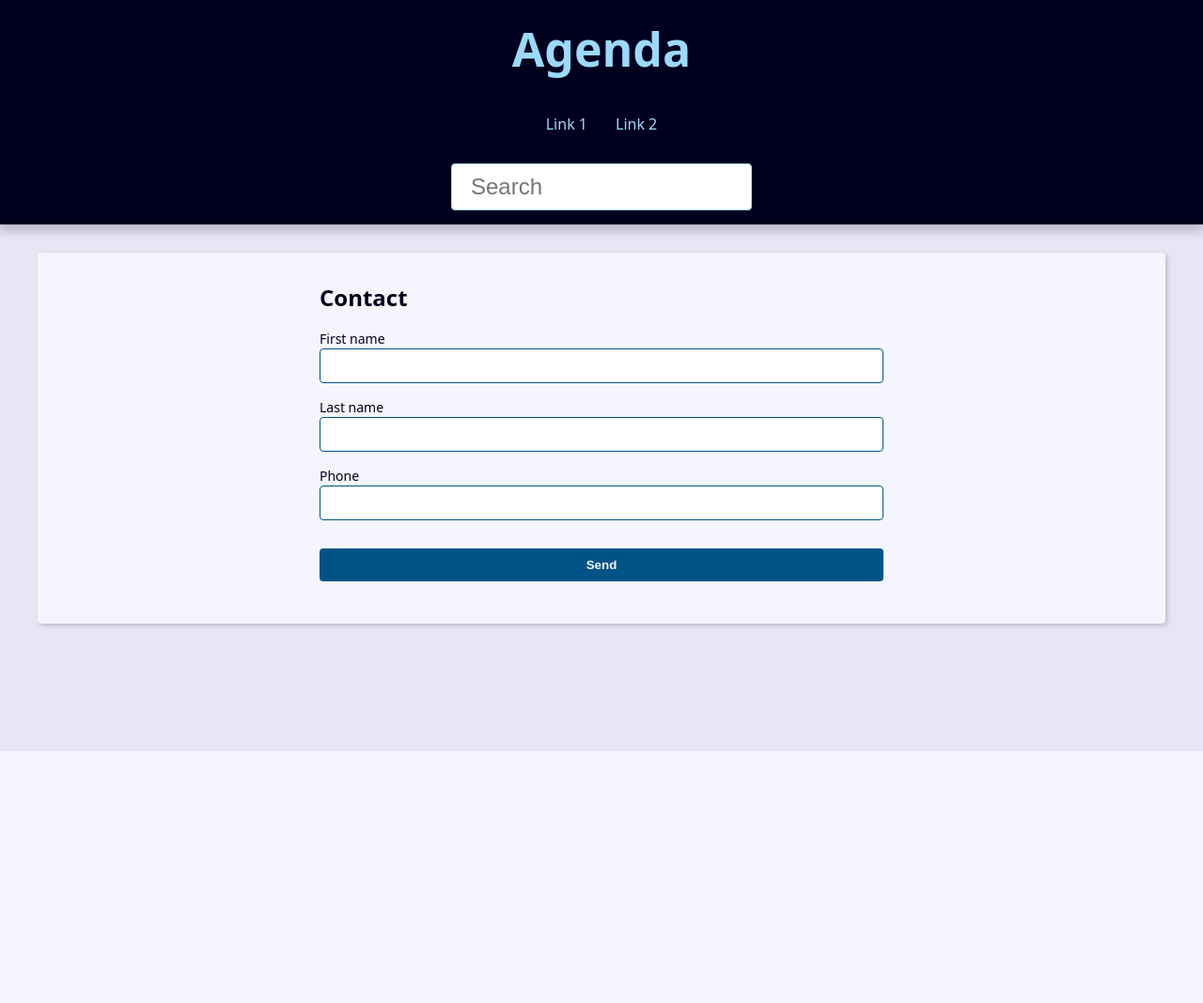
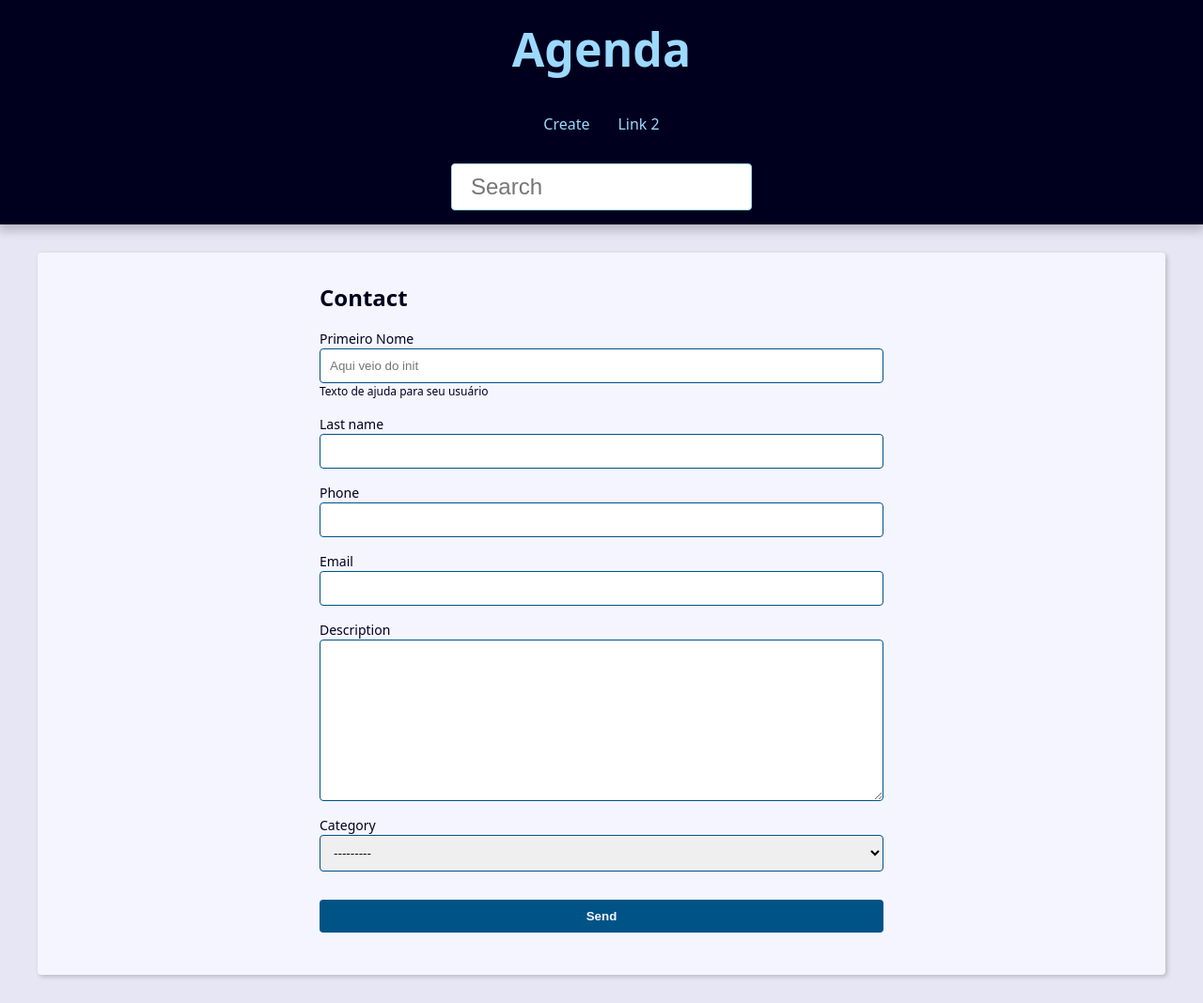
Before and after one commit to marcelocaldasdevops/projeto-agenda-django, a Django app: page /contact/create/ in a window 1280 px wide. Shown: the whole page at 94% size. Before the commit the page ends 800 px from the top, so only its background shows below. Run offline with Django 5.2, Linux system fonts and the light colour scheme; data that the repository does not hold is empty.

Commit message:
Criado update e delete do form

```diff
--- a/base_static/global/css/style.css
+++ b/base_static/global/css/style.css
@@ -312,3 +312,22 @@ svg {
   filter: brightness(80%);
   box-shadow: 0 0 5px var(--link-dark-color);
 }
+.contact-links {
+  margin-block: calc(var(--small-font-size) * 2);
+  display: flex;
+  align-items: center;
+  gap: 0 var(--spacing);
+}
+
+.btn-link {
+  font-size: var(--small-font-size);
+  text-decoration: none;
+  font-weight: bold;
+  padding: 1rem;
+  display: block;
+  line-height: var(--small-font-size);
+}
+
+.btn-delete {
+  background: tomato;
+}
--- a/base_templates/global/partials/_header.html
+++ b/base_templates/global/partials/_header.html
@@ -8,8 +8,8 @@
   <nav class="menu">
     <ul class="menu-list">
       <li class="menu-item">
-        <a href="" class="menu-link">
-          Link 1
+        <a href="{% url 'contact:create' %}" class="menu-link">
+          Create
         </a>
       </li>
       <li class="menu-item">
--- a/contact/forms.py
+++ b/contact/forms.py
@@ -5,28 +5,48 @@ from contact.models import Contact
 
 
 class ContactForm(forms.ModelForm):
+    first_name = forms.CharField(
+        widget=forms.TextInput(
+            attrs={
+                'class': 'classe-a classe-b',
+                'placeholder': 'Aqui veio do init',
+            }
+        ),
+        label='Primeiro Nome',
+        help_text='Texto de ajuda para seu usuário',
+    )
+
     class Meta:
         model = Contact
         fields = (
             'first_name', 'last_name', 'phone',
+            'email', 'description', 'category',
         )
 
     def clean(self):
         cleaned_data = self.cleaned_data
+        first_name = cleaned_data.get('first_name')
+        last_name = cleaned_data.get('last_name')
 
-        self.add_error(
-            'first_name',
-            ValidationError(
-                'Mensagem de erro',
+        if first_name == last_name:
+            msg = ValidationError(
+                'Primeiro nome não pode ser igual ao segundo',
+
                 code='invalid'
             )
-        )
-        self.add_error(
-            'first_name',
-            ValidationError(
-                'Mensagem de erro 2',
-                code='invalid'
+            self.add_error('first_name', msg)
+            self.add_error('last_name', msg)
+
+    def clean_first_name(self):
+        first_name = self.cleaned_data.get('first_name')
+
+        if first_name == 'ABC':
+            self.add_error(
+                'first_name',
+                ValidationError(
+                    'Veio do add_error',
+                    code='invalid'
+                )
             )
-        )
 
-        return super().clean()
+        return first_name
--- a/contact/templates/contact/create.html
+++ b/contact/templates/contact/create.html
@@ -6,7 +6,7 @@
     <h2>Contact</h2>
 
     <form
-      action="{% url 'contact:create' %}"
+      action="{{ form_action }}"
       method="POST"
       enctype="multipart/form-data"
     >
@@ -19,6 +19,9 @@
             <label for="{{ field.id_for_label }}">{{ field.label }}</label>
             {{ field }}
             {{ field.errors }}
+          {% if field.help_text %}
+              <p class="help-text">{{ field.help_text }}</p>
+            {% endif %}
           </div>
         {% endfor %}
 
--- a/contact/urls.py
+++ b/contact/urls.py
@@ -10,4 +10,6 @@ urlpatterns = [
     #CRUD
     path('<int:contact_id>/', views.contact, name='contact'),
     path('contact/create/', views.create, name='create'),
+    path('contact/<int:contact_id>/update/', views.update, name='update'),
+    path('contact/<int:contact_id>/delete/', views.delete, name='delete'),
 ]
--- a/contact/views/contact_forms.py
+++ b/contact/views/contact_forms.py
@@ -1,14 +1,24 @@
 
-from django.shortcuts import render
+from django.shortcuts import render, redirect, get_object_or_404
+from django.urls import reverse
 
 from contact.forms import ContactForm
+from contact.models import Contact
 
 
 def create(request):
+    form_action = reverse('contact:create')
+
     if request.method == 'POST':
+        form = ContactForm(request.POST)
+
         context = {
-            'form': ContactForm(request.POST)
+            'form': form,
+            'form_action': form_action,
         }
+        if form.is_valid():
+            contact = form.save()
+            return redirect('contact:update', contact_id = contact.pk)
 
         return render(
             request,
@@ -17,10 +27,59 @@ def create(request):
         )
 
     context = {
-        'form': ContactForm()
+        'form': ContactForm(),
+        'form_action': form_action,
     }
     return render(
         request,
         'contact/create.html',
         context
     )
+def update(request, contact_id):
+    contact = get_object_or_404(Contact, pk=contact_id, show=True)
+    form_action = reverse('contact:update', args=(contact.id,))
+
+    if request.method == 'POST':
+        form = ContactForm(request.POST)
+
+        context = {
+            'form': form,
+            form_action: form_action,
+        }
+        if form.is_valid():
+            contact = form.save()
+            return redirect('contact:update', contact_id = contact.pk)
+
+        return render(
+            request,
+            'contact/create.html',
+            context
+        )
+
+    context = {
+        'form': ContactForm(instance=contact),
+        'form_action': form_action,
+    }
+    return render(
+        request,
+        'contact/create.html',
+        context
+    )
+def delete(request, contact_id):
+    contact = get_object_or_404(
+        Contact, pk=contact_id, show=True
+    )
+    confirmation = request.POST.get('confirmation', 'no')
+
+    if confirmation == 'yes':
+        contact.delete()
+        return redirect('contact:index')
+
+    return render(
+        request,
+        'contact/contact.html',
+        {
+            'contact': contact,
+            'confirmation': confirmation,
+        }
+    )
```
Also changed, not shown: contact/templates/contact/contact.html (+14 -0 lines).
